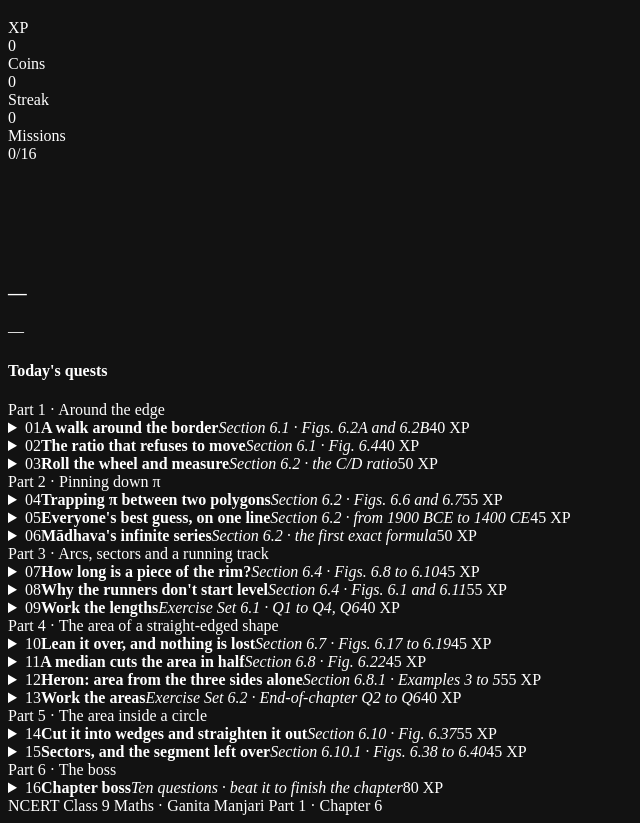
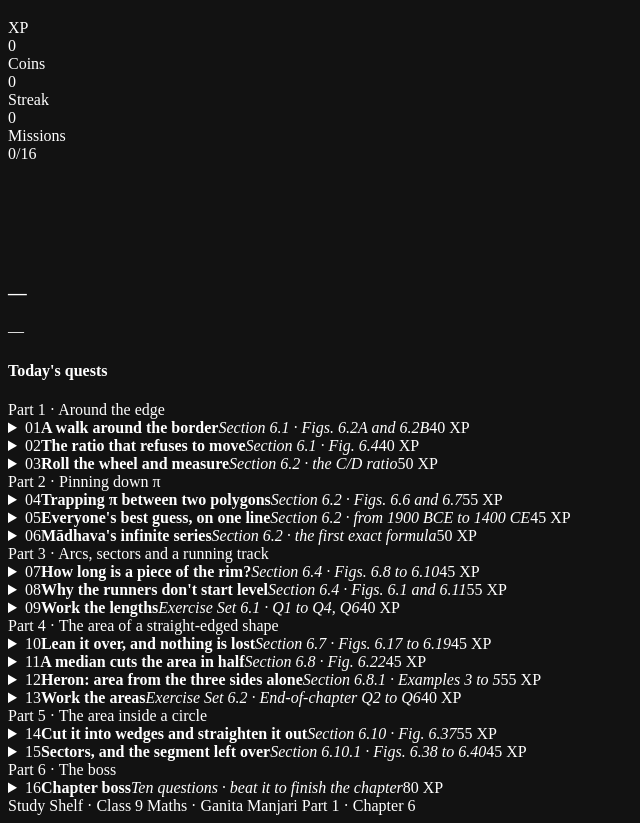
Before and after one commit to rajuganesh18/study-shelf, a website: page src/chapters/perimeter-chapter.html in a window 1280 px wide. Shown: the part 142-965 px from the top of the page, without its empty margins (0-640 px from the left). Drawn offline with Linux system fonts and the light colour scheme.

Commit message:
Remove textbook-directed references and update chapter branding: perimeter

```diff
--- a/src/chapters/perimeter-chapter.html
+++ b/src/chapters/perimeter-chapter.html
@@ -448,7 +448,7 @@
   </div>
 </details>
 
-<footer>NCERT Class 9 Maths · Ganita Manjari Part 1 · Chapter 6</footer>
+<footer>Study Shelf · Class 9 Maths · Ganita Manjari Part 1 · Chapter 6</footer>
 
 <div class="toast" id="toast"></div>
 
```
